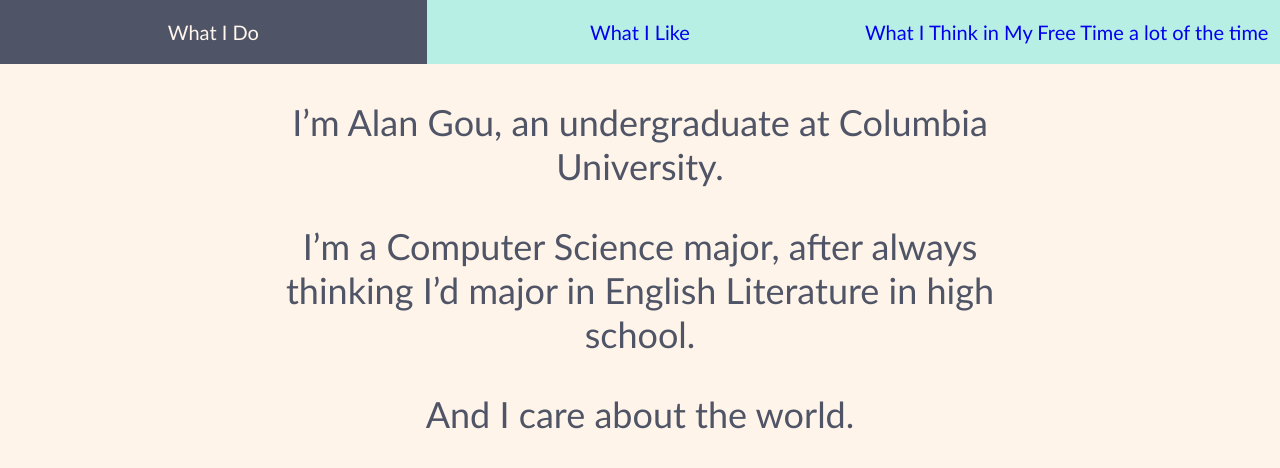
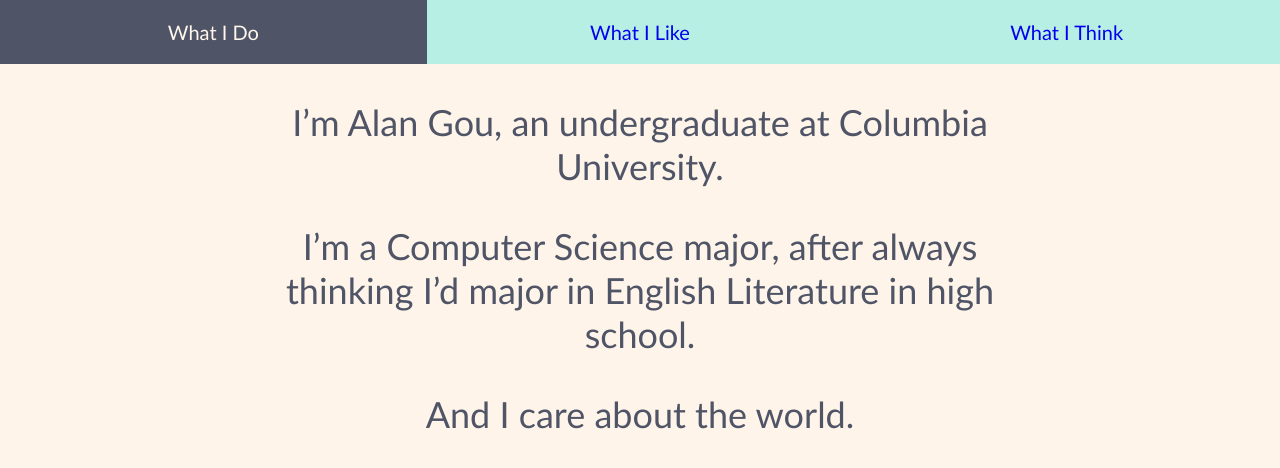
Before and after one commit to Nasafato/nasafato.github.io, a plain HTML site: page index.html in a window 1280 px wide. Drawn offline with Linux system fonts and the light colour scheme.

Commit message:
Edited nav bar

```diff
--- a/index.html
+++ b/index.html
@@ -21,7 +21,7 @@
       <ul>
         <li><a href="#"><span>What I Do</span></a></li>
         <li><a href="#"><span>What I Like</span></a></li>
-         <li><a href="#"><span>What I Think in My Free Time a lot of the time</span></a></li>
+         <li><a href="#"><span>What I Think</span></a></li>
       </ul>
     </nav>
     <div class="content-wrapper">
```
